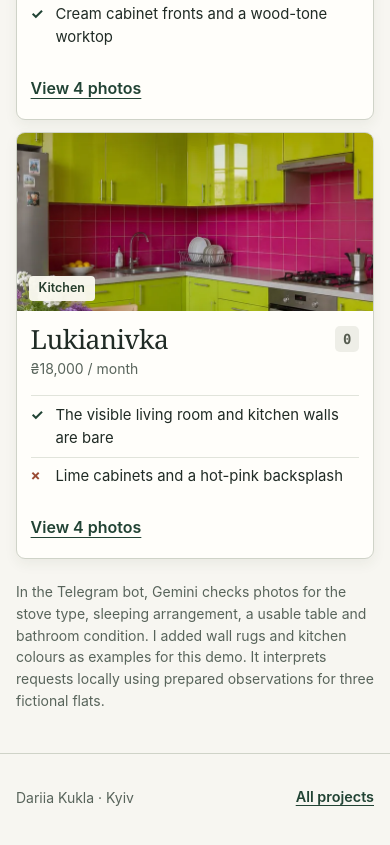
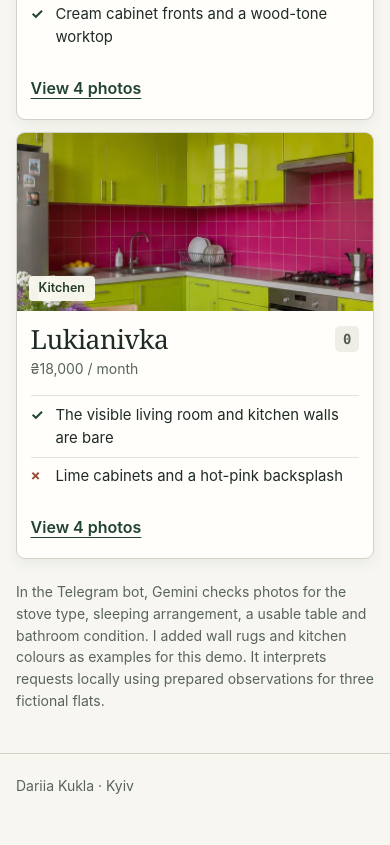
Before and after one commit to perebendya/ai-automation-portfolio, a plain HTML site: page rental.html in a window 390 px wide. Shown: the part 1760-2605 px from the top of the page. Drawn offline with Linux system fonts and the light colour scheme.

Commit message:
Remove the duplicate All projects link from project footers

```diff
--- a/demo.css
+++ b/demo.css
@@ -58,8 +58,6 @@ small { font-size:.845rem; }
 .footer .wrap { display:flex; justify-content:space-between; align-items:baseline; gap:1.25rem; }
 .footer p { max-width:80ch; font-size:.875rem; color:var(--muted); }
 .footer a { flex:none; font-size:.9rem; font-weight:600; }
-.project-footer .wrap { align-items:center; }
-.project-footer a { display:inline-flex; align-items:center; min-height:44px; }
 @media(max-width:820px) {
   .masthead .wrap { display:grid; grid-template-columns:minmax(0, 1fr) auto; grid-template-areas:"identity language" "pages pages"; padding-top:.65rem; row-gap:.25rem; }
   .masthead .signature { grid-area:identity; min-width:0; overflow-wrap:anywhere; }
@@ -70,8 +68,7 @@ small { font-size:.845rem; }
 @media(max-width:600px) {
   .signature { gap:.4rem; font-size:.9rem; }
   .monogram { width:28px; height:28px; font-size:.875rem; }
-  .footer:not(.project-footer) .wrap { flex-direction:column; gap:.7rem; }
-  .project-footer .wrap { gap:.5rem; }
+  .footer .wrap { flex-direction:column; gap:.7rem; }
 }
 @media (prefers-reduced-motion: reduce) {
   *, *::before, *::after { scroll-behavior:auto !important; transition:none !important; animation:none !important; }
--- a/rental.html
+++ b/rental.html
@@ -34,10 +34,9 @@
     <p class="rental-note" id="note"></p>
   </section>
 </main>
-<footer id="project-footer" class="footer project-footer">
+<footer id="project-footer" class="footer">
   <div class="wrap">
     <p data-uk="Дарія Кукла · Київ">Dariia Kukla · Kyiv</p>
-    <a href="index.html#projects" data-site-link data-uk="Усі проєкти">All projects</a>
   </div>
 </footer>
 <dialog id="detail" aria-labelledby="dtitle">
```
Also changed, not shown: boardgames.html (+1 -2 lines), report.html (+1 -2 lines).
